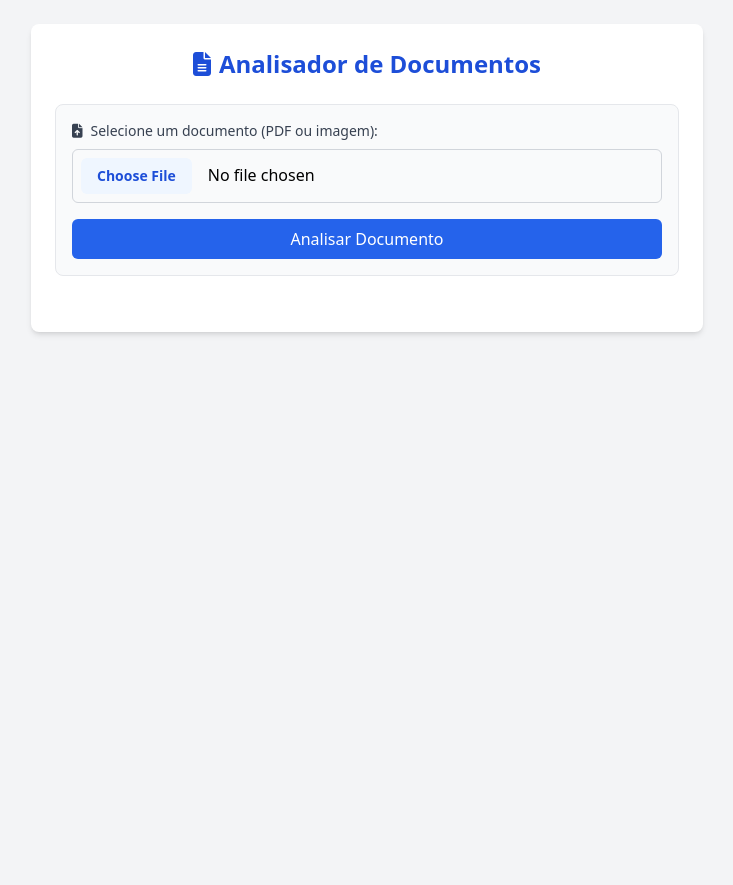
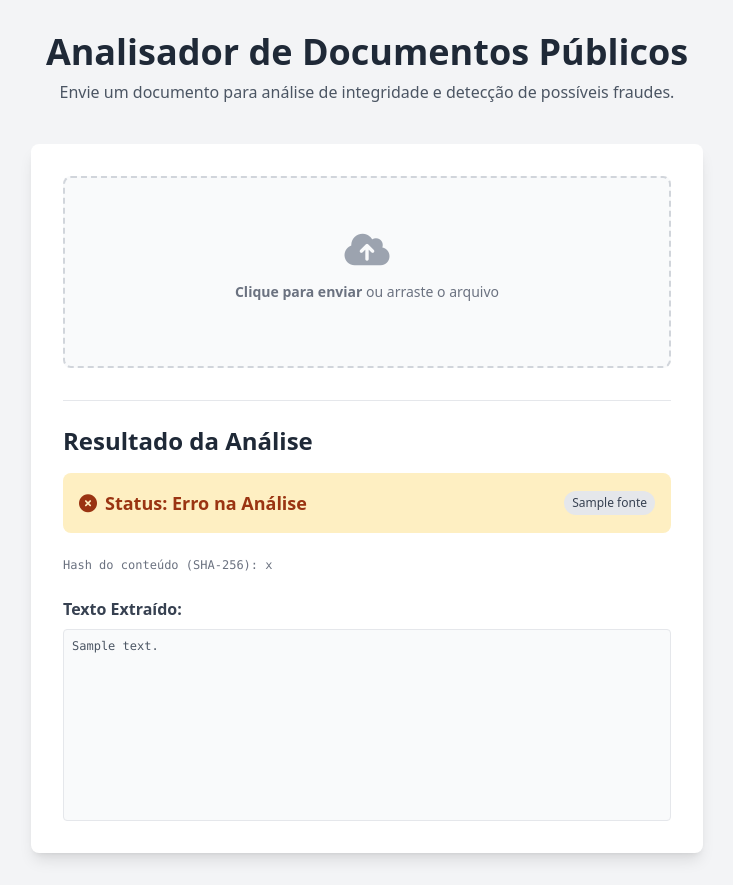
Before and after one commit to YagoEron31/Verificador_documentos, a Flask app: template templates/index.html in a window 1280 px wide. Shown: the whole page, without its empty margins (273-1006 px from the left). Before the commit the page ends 335 px from the top, so only its background shows below. Run offline with Flask 3, Linux system fonts and the light colour scheme; the template is opened without the code that fills it: most values are stand-ins (such as "Sample title", 1, 10 or a date in 2020); some libraries are stand-ins or nearby versions.

Commit message:
Update index.html

```diff
--- a/templates/index.html
+++ b/templates/index.html
@@ -1,195 +1,107 @@
 <!DOCTYPE html>
-<html lang="pt-br">
+<html lang="pt-BR">
 <head>
     <meta charset="UTF-8">
     <meta name="viewport" content="width=device-width, initial-scale=1.0">
     <title>Analisador de Documentos</title>
     <script src="https://cdn.tailwindcss.com"></script>
     <link rel="stylesheet" href="https://cdnjs.cloudflare.com/ajax/libs/font-awesome/6.4.0/css/all.min.css">
+    <style>
+        .status-seguro { background-color: #dcfce7; color: #166534; }
+        .status-suspeito { background-color: #fee2e2; color: #991b1b; }
+        .status-erro { background-color: #feefc2; color: #9a3412; }
+    </style>
 </head>
-<body class="bg-gray-100 min-h-screen p-6">
-    <div class="max-w-2xl mx-auto bg-white p-6 rounded-lg shadow-md">
-        <h1 class="text-2xl font-bold mb-6 text-center text-blue-700">
-            <i class="fas fa-file-alt mr-2"></i>Analisador de Documentos
-        </h1>
+<body class="bg-gray-100 min-h-screen font-sans">
+    <div class="container mx-auto px-4 py-8">
 
-        <form id="uploadForm" class="mb-8 p-4 bg-gray-50 rounded-lg border border-gray-200">
-            <div class="mb-4">
-                <label class="block text-sm font-medium text-gray-700 mb-2">
-                    <i class="fas fa-file-upload mr-2"></i>Selecione um documento (PDF ou imagem):
+        <header class="text-center mb-10">
+            <h1 class="text-4xl font-bold text-gray-800 mb-2">Analisador de Documentos Públicos</h1>
+            <p class="text-gray-600">Envie um documento para análise de integridade e detecção de possíveis fraudes.</p>
+        </header>
+
+        <div class="max-w-2xl mx-auto bg-white rounded-lg shadow-lg p-8">
+            <form action="/" method="post" enctype="multipart/form-data">
+                <label for="file-upload" class="flex flex-col items-center justify-center w-full h-48 border-2 border-dashed border-gray-300 rounded-lg cursor-pointer bg-gray-50 hover:bg-gray-100 transition">
+                    <div class="flex flex-col items-center justify-center pt-5 pb-6">
+                        <i class="fas fa-cloud-upload-alt text-gray-400 text-4xl mb-3"></i>
+                        <p class="mb-2 text-sm text-gray-500"><span class="font-semibold">Clique para enviar</span> ou arraste o arquivo</p>
+                        <p id="file-name" class="text-xs text-blue-600 font-semibold"></p>
+                    </div>
+                    <input id="file-upload" name="file" type="file" class="hidden" />
                 </label>
-                <input
-                    type="file"
-                    name="file"
-                    id="fileInput"
-                    accept="application/pdf,image/*"
-                    class="block w-full border border-gray-300 rounded-md p-2 file:mr-4 file:py-2 file:px-4 file:rounded-md file:border-0 file:text-sm file:font-semibold file:bg-blue-50 file:text-blue-700 hover:file:bg-blue-100"
-                    required
-                >
-            </div>
-            <button
-                type="submit"
-                id="submitBtn"
-                class="w-full bg-blue-600 hover:bg-blue-700 text-white font-medium py-2 px-4 rounded-md transition flex items-center justify-center"
-            >
-                <i class="fas fa-spinner fa-spin hidden mr-2" id="spinner"></i>
-                <span id="btnText">Analisar Documento</span>
+                <button type="submit" id="submit-btn" class="mt-4 w-full bg-blue-600 hover:bg-blue-700 text-white font-bold py-2 px-4 rounded transition hidden">
+                    Analisar Documento
                 </button>
             </form>
 
-        <div id="resultado" class="hidden p-6 border rounded-lg bg-white">
-            <div class="flex justify-between items-start mb-4">
-                <h2 class="text-xl font-semibold">
-                    <i class="fas fa-clipboard-check mr-2"></i>Resultado da Análise
-                </h2>
-                <span id="statusBadge" class="px-3 py-1 rounded-full text-sm font-medium"></span>
+            {% if erro_upload %}
+            <div class="mt-6 p-4 rounded-lg status-erro">
+                <h3 class="font-bold text-lg"><i class="fas fa-exclamation-triangle mr-2"></i>Erro no Upload</h3>
+                <p>{{ erro_upload }}</p>
+            </div>
+            {% endif %}
+
+            {% if resultado %}
+            <div class="mt-8 border-t pt-6">
+                <h2 class="text-2xl font-semibold text-gray-800 mb-4">Resultado da Análise</h2>
+
+                <div class="p-4 rounded-lg
+                    {% if resultado.status == 'SEGURO' %} status-seguro
+                    {% elif resultado.status == 'SUSPEITO' %} status-suspeito
+                    {% else %} status-erro {% endif %}">
+
+                    <div class="flex justify-between items-center">
+                        <h3 class="font-bold text-lg">
+                            {% if resultado.status == 'SEGURO' %} <i class="fas fa-check-circle mr-2"></i>Status: Documento Seguro
+                            {% elif resultado.status == 'SUSPEITO' %} <i class="fas fa-exclamation-triangle mr-2"></i>Status: Documento Suspeito
+                            {% else %} <i class="fas fa-times-circle mr-2"></i>Status: Erro na Análise
+                            {% endif %}
+                        </h3>
+                        {% if resultado.fonte %}
+                        <span class="text-xs font-medium bg-gray-200 text-gray-700 py-1 px-2 rounded-full">{{ resultado.fonte }}</span>
+                        {% endif %}
                     </div>
 
-            <div class="mb-6">
-                <h3 class="font-medium mb-2 flex items-center">
-                    <i class="fas fa-list-ul mr-2"></i>Resumo:
-                </h3>
-                <ul id="analiseList" class="list-disc list-inside space-y-1 pl-5"></ul>
+                    {% if resultado.erros %}
+                    <ul class="list-disc list-inside mt-2 text-sm">
+                        {% for erro in resultado.erros %}
+                        <li>{{ erro }}</li>
+                        {% endfor %}
+                    </ul>
+                    {% endif %}
                 </div>
 
-            <div class="mb-4">
-                <h3 class="font-medium mb-2 flex items-center">
-                    <i class="fas fa-file-text mr-2"></i>Texto Extraído:
-                </h3>
-                <pre id="texto" class="bg-gray-50 p-3 rounded-md overflow-auto max-h-60 border border-gray-200"></pre>
+                <div class="mt-6">
+                    <p class="text-xs font-mono text-gray-500 break-all">Hash do conteúdo (SHA-256): {{ resultado.hash }}</p>
                 </div>
 
-            <div class="bg-blue-50 p-3 rounded-md border border-blue-200">
-                <p class="text-sm text-blue-800">
-                    <strong><i class="fas fa-fingerprint mr-1"></i>ID do Documento:</strong>
-                    <span id="hash" class="block font-mono mt-1 text-xs p-2 bg-white rounded"></span>
-                </p>
-                <button
-                    onclick="copiarHash()"
-                    class="mt-2 text-blue-600 text-xs hover:text-blue-800 flex items-center"
-                >
-                    <i class="far fa-copy mr-1"></i>Copiar ID
-                </button>
+                {% if resultado.texto %}
+                <div class="mt-6">
+                    <h3 class="font-semibold text-gray-700 mb-2">Texto Extraído:</h3>
+                    <div class="w-full h-48 p-2 border rounded bg-gray-50 text-xs text-gray-600 overflow-auto">
+                        <pre>{{ resultado.texto }}</pre>
                     </div>
                 </div>
+                {% endif %}
+            </div>
+            {% endif %}
+        </div>
+    </div>
+    <script>
+        const fileInput = document.getElementById('file-upload');
+        const fileNameDisplay = document.getElementById('file-name');
+        const submitBtn = document.getElementById('submit-btn');
 
-        <div id="errorBox" class="hidden p-4 bg-red-50 rounded-lg border border-red-200 text-red-800 mb-4"></div>
-    </div>
-
-    <script>
-        // Configuração da API URL
-        const API_BASE_URL = window.location.hostname === 'localhost'
-            ? 'http://localhost:5000'
-            : 'https://seu-app.onrender.com';
-
-        // Elementos UI
-        const submitBtn = document.getElementById('submitBtn');
-        const btnText = document.getElementById('btnText');
-        const spinner = document.getElementById('spinner');
-        const errorBox = document.getElementById('errorBox');
-
-        // Função para mostrar/ocultar loading
-        function toggleLoading(show) {
-            if (show) {
-                spinner.classList.remove('hidden');
-                btnText.textContent = 'Processando...';
-                submitBtn.disabled = true;
+        fileInput.addEventListener('change', () => {
+            if (fileInput.files.length > 0) {
+                fileNameDisplay.textContent = fileInput.files[0].name;
+                submitBtn.classList.remove('hidden');
             } else {
-                spinner.classList.add('hidden');
-                btnText.textContent = 'Analisar Documento';
-                submitBtn.disabled = false;
-            }
-        }
-
-        // Função para mostrar erros
-        function showError(message) {
-            errorBox.textContent = message;
-            errorBox.classList.remove('hidden');
-            setTimeout(() => errorBox.classList.add('hidden'), 5000);
-        }
-
-        // Função para copiar hash
-        async function copiarHash() {
-            try {
-                await navigator.clipboard.writeText(document.getElementById('hash').textContent);
-                alert('ID copiado para a área de transferência!');
-            } catch (err) {
-                showError('Falha ao copiar ID');
-            }
-        }
-
-        // Função principal de upload
-        document.getElementById('uploadForm').addEventListener('submit', async (e) => {
-            e.preventDefault();
-            toggleLoading(true);
-            errorBox.classList.add('hidden');
-
-            try {
-                const fileInput = document.getElementById('fileInput');
-                if (fileInput.files.length === 0) {
-                    throw new Error('Nenhum arquivo selecionado');
-                }
-
-                const formData = new FormData();
-                formData.append('file', fileInput.files[0]);
-
-                const response = await fetch(`${API_BASE_URL}/upload`, {
-                    method: 'POST',
-                    body: formData
-                });
-
-                if (!response.ok) {
-                    const errorData = await response.json();
-                    throw new Error(errorData.erro || 'Erro no servidor');
-                }
-
-                const data = await response.json();
-                showResults(data);
-
-            } catch (error) {
-                console.error('Erro detalhado:', error);
-                showError(error.message || 'Erro na conexão com o servidor');
-            } finally {
-                toggleLoading(false);
+                fileNameDisplay.textContent = '';
+                submitBtn.classList.add('hidden');
             }
         });
-
-        // Função para mostrar resultados
-        function showResults(data) {
-            // Mostrar seção de resultados
-            document.getElementById('resultado').classList.remove('hidden');
-
-            // Status
-            const statusBadge = document.getElementById('statusBadge');
-            statusBadge.textContent = data.analise.status.toUpperCase();
-            statusBadge.className = `px-3 py-1 rounded-full text-sm font-medium ${
-                data.analise.status === 'válido' ? 'bg-green-100 text-green-800' :
-                data.analise.status === 'suspeito' ? 'bg-yellow-100 text-yellow-800' :
-                'bg-red-100 text-red-800'
-            }`;
-
-            // Análise
-            const analiseList = document.getElementById('analiseList');
-            analiseList.innerHTML = '';
-
-            const pontos = [
-                data.analise.tem_cpf ? '✅ CPF válido detectado' : '❌ Nenhum CPF válido',
-                data.analise.tem_cnpj ? '✅ CNPJ válido detectado' : '❌ Nenhum CNPJ válido',
-                ...data.analise.erros.map(e => `⚠️ ${e}`)
-            ];
-
-            pontos.forEach(ponto => {
-                const li = document.createElement('li');
-                li.textContent = ponto;
-                li.className = ponto.startsWith('✅') ? 'text-green-600' :
-                               ponto.startsWith('❌') ? 'text-red-600' : 'text-yellow-600';
-                analiseList.appendChild(li);
-            });
-
-            // Texto e ID
-            document.getElementById('texto').textContent = data.texto;
-            document.getElementById('hash').textContent = data.hash_id;
-        }
     </script>
 </body>
 </html>
```
Lines whose indentation alone changed are shown as unchanged.
